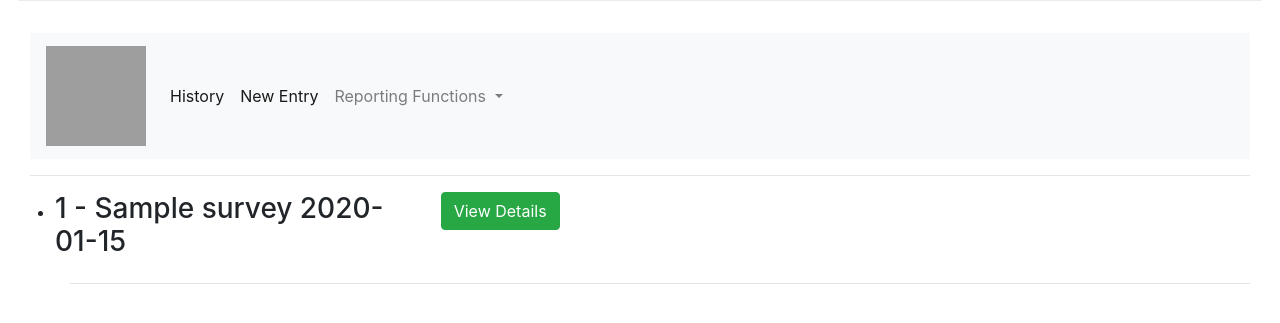
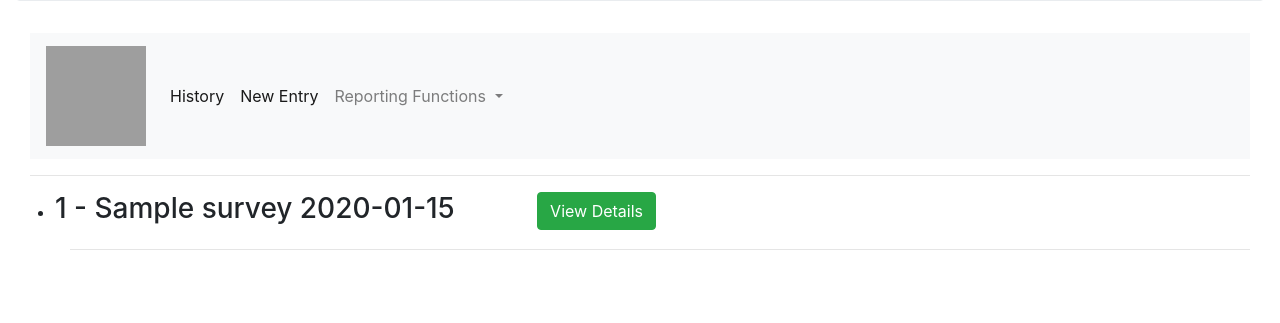
Before and after one commit to lopezm29/beach-profile-tool, a Django app: page / in a window 1280 px wide. Shown: the part 250-573 px from the top of the page. Run offline with Django 3.2, Linux system fonts and the light colour scheme; tables that the repository leaves empty hold one stand-in row (values such as "Sample post"); some libraries are stand-ins or nearby versions; grey boxes are pictures that could not be loaded.

Commit message:
Col size and button color

```diff
--- a/surveys/templates/surveys/index.html
+++ b/surveys/templates/surveys/index.html
@@ -7,10 +7,10 @@
 
             <li>
                 <div class="row">
-                    <div class="col-md-8">
+                    <div class="col-md-10">
                             <h3>{{survey}}</h3>
                     </div>
-                    <div class="col-md-4">
+                    <div class="col-md-2">
                         <form  method="POST" action="{% url 'survey_details' %}">
                             {% csrf_token %}
                             <input type="submit" value="View Details" class="btn btn-success"/>
--- a/surveys/templates/surveys/survey_details.html
+++ b/surveys/templates/surveys/survey_details.html
@@ -25,7 +25,7 @@
         </div>
 
 
-        <h3><u>Profiles</u>:</h3>
+        <h3 class="text-primary"><u>Profiles</u>:</h3>
         {% for profile in profiles %}
             <div class="row">
 
@@ -54,7 +54,7 @@
                 <div class="col-md-9">
                     <form  method="POST" action="{% url 'stations' %}">
                         {% csrf_token %}
-                        <input type="submit" value="Add Station" class="btn btn-success"/>
+                        <input type="submit" value="Add Station" class="btn btn-info"/>
                         <input type="hidden" name="number_of_stations" value="0">
                         <input type="hidden" name="profile_pk" value="{{profile.profile_id}}">
                         <input type="hidden" name="pk" value="{{survey.instance_id}}">
```
